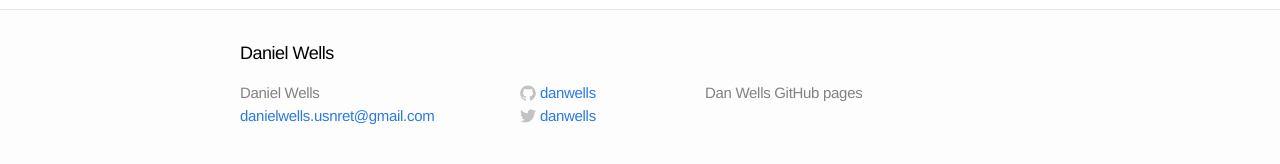
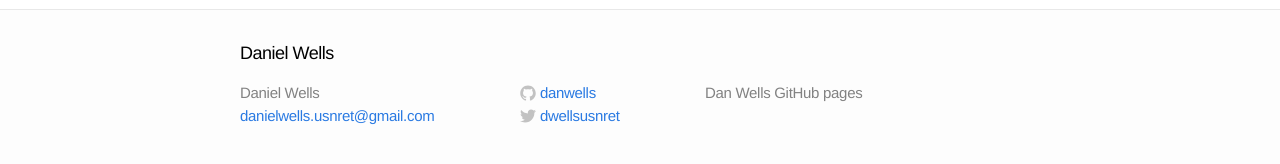
Before and after one commit to danwells/portfolio-jekyll, a Jekyll site: the page built from about.html, in a window 1280 px wide. Shown: the part 431-595 px from the top of the page. Built offline with Jekyll 4.4.1, drawn with Linux system fonts in a browser that asks for light colours.

Commit message:
Changed twitter name front matter

```diff
--- a/_includes/footer.html
+++ b/_includes/footer.html
@@ -33,7 +33,7 @@
           </a>
         </li>
         <li>
-          <a href="https://twitter.com/{{ site.username }}">
+          <a href="https://twitter.com/{{ site.twittername }}">
             <span class="icon twitter">
               <svg version="1.1" class="twitter-icon-svg" xmlns="http://www.w3.org/2000/svg" xmlns:xlink="http://www.w3.org/1999/xlink" x="0px" y="0px"
                  viewBox="0 0 16 16" enable-background="new 0 0 16 16" xml:space="preserve">
@@ -46,7 +46,7 @@
                 c6.015,0,9.304-4.983,9.304-9.304c0-0.142-0.003-0.283-0.009-0.423C14.976,4.29,15.531,3.714,15.969,3.058z"/>
               </svg>
             </span>
-            <span class="username">{{ site.username }}</span>
+            <span class="username">{{ site.twittername }}</span>
           </a>
         </li>
       </ul>
```
